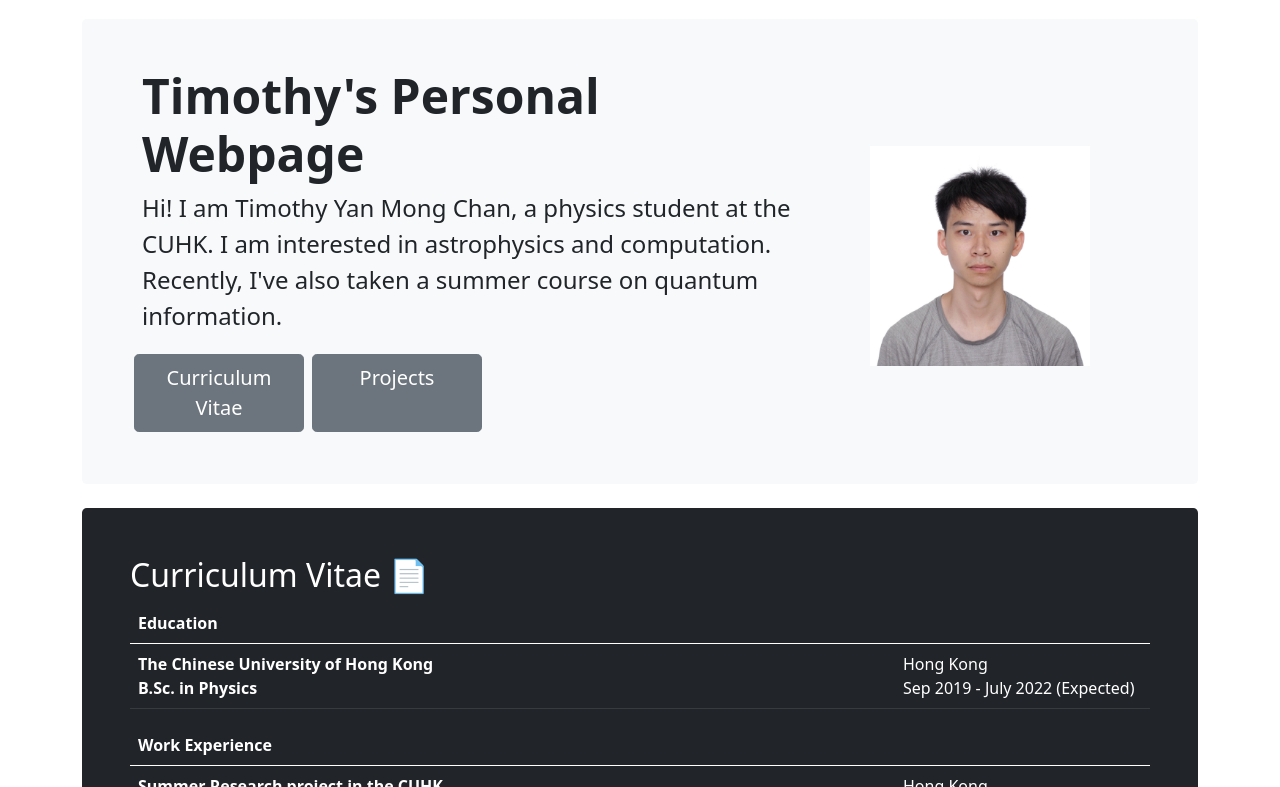
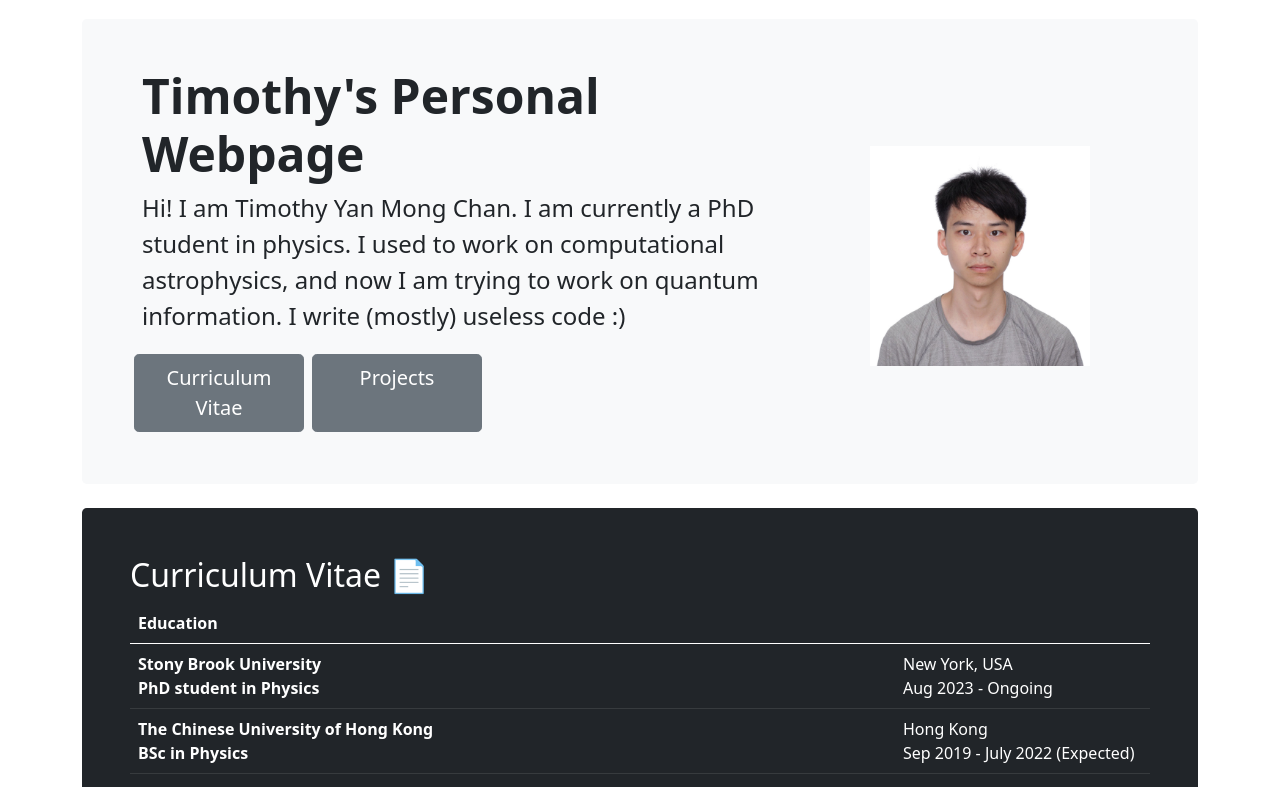
Before and after one commit to timothy-ymchan/timothy-ymchan.github.io, a plain HTML site: page index.html in a window 1280 px wide. Shown: the part 86-873 px from the top of the page. Drawn offline with Linux system fonts and the light colour scheme.

Commit message:
Update personal page
Filled in latest personal information

```diff
--- a/index.html
+++ b/index.html
@@ -49,7 +49,7 @@
         <div class="row align-items-md-stretch">
           <div class="col-md-8 py-0">
             <h1 class="display-5 fw-bold">Timothy's Personal Webpage</h1>
-            <p class="fs-4">Hi! I am Timothy Yan Mong Chan, a physics student at the CUHK. I am interested in astrophysics and computation. Recently, I've also taken a summer course on quantum information.</p>
+            <p class="fs-4">Hi! I am Timothy Yan Mong Chan. I am currently a PhD student in physics. I used to work on computational astrophysics, and now I am trying to work on quantum information. I write (mostly) useless code :) </p>
             <div class="row">
               <a class="btn btn-secondary btn-lg col-md-3 m-1" type="button" href="#curriculum-vitae">Curriculum Vitae</a>
               <a class="btn btn-secondary btn-lg col-md-3 m-1" type="button" href="#current-projects">Projects</a>
@@ -76,7 +76,11 @@
             </thead>
             <tbody>
               <tr>
-                <td class="fw-bold col-md-9">The Chinese University of Hong Kong<br> B.Sc. in Physics</td>
+                <td class="fw-bold col-md-9">Stony Brook University<br> PhD student in Physics</td>
+                <td class="col-md-3">New York, USA <br>Aug 2023 - Ongoing</td>
+              </tr>
+              <tr>
+                <td class="fw-bold col-md-9">The Chinese University of Hong Kong<br> BSc in Physics</td>
                 <td class="col-md-3">Hong Kong <br>Sep 2019 - July 2022 (Expected)</td>
               </tr>
             </tbody>
@@ -144,7 +148,7 @@
             <tbody>
               <tr>
                 <th scope="row" class="col-md-2">1</th>
-                <td class="col-md-10"> <b>Chan, Y., Manger, N., Li, Y., Yang, C., Zhu, Z., Armitage, P. J. & Ho, S. 2021</b>, "Particle clustering in turbulence: Prediction of spatial and statistical properties with deep learning", The Astrophysical Journal, In Review. (arXiv: <a class='link-light' href="https://arxiv.org/abs/2210.02339" target="_blank">2210.02339</a>)</td>
+                <td class="col-md-10"> <b>Chan, Y., Manger, N., Li, Y., Yang, C., Zhu, Z., Armitage, P. J. & Ho, S. 2021</b>, "Particle clustering in turbulence: Prediction of spatial and statistical properties with deep learning", ApJ 960 19 (2024). (arXiv: <a class='link-light' href="https://arxiv.org/abs/2210.02339" target="_blank">2210.02339</a>)</td>
               </tr>
             </tbody>
           </table>
```
